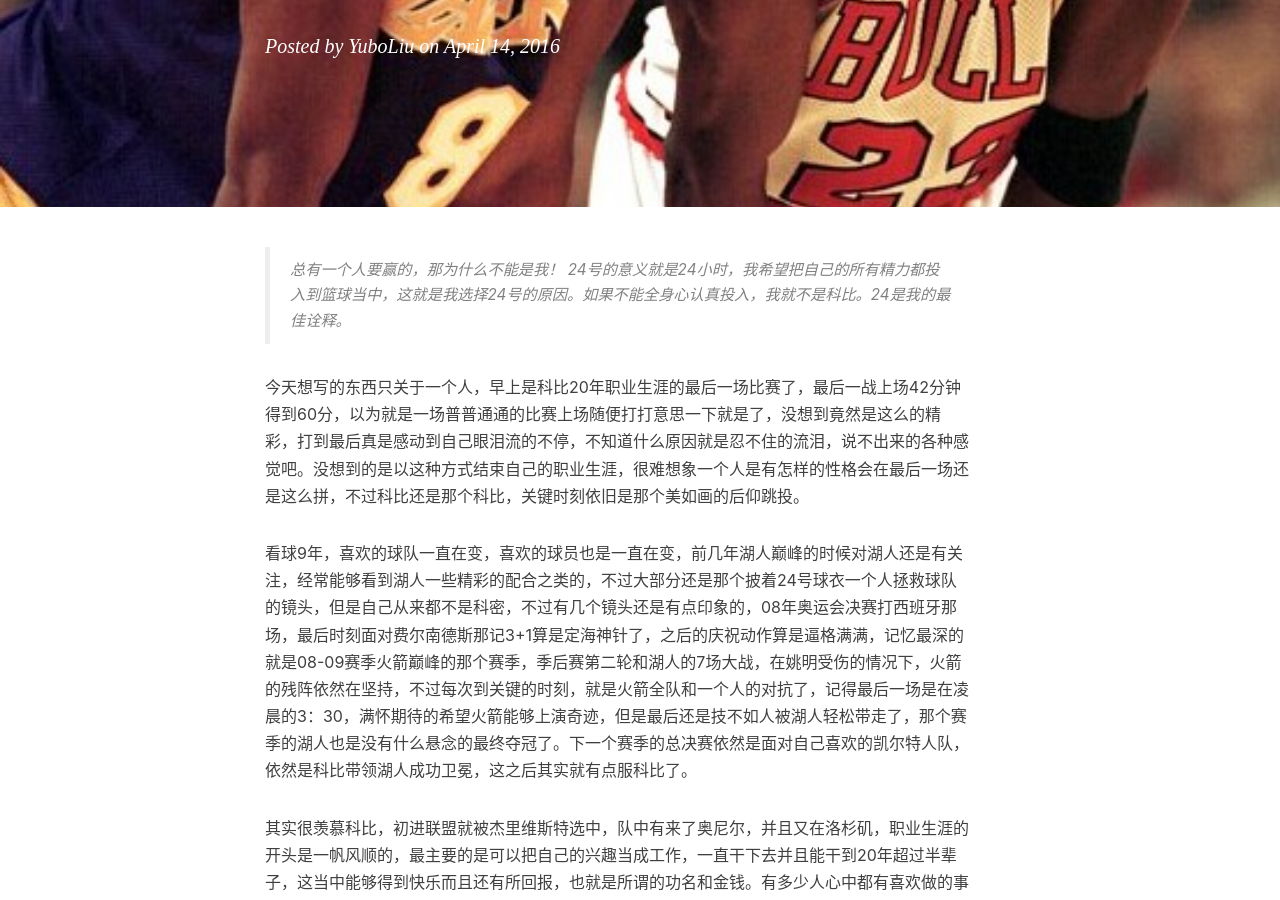
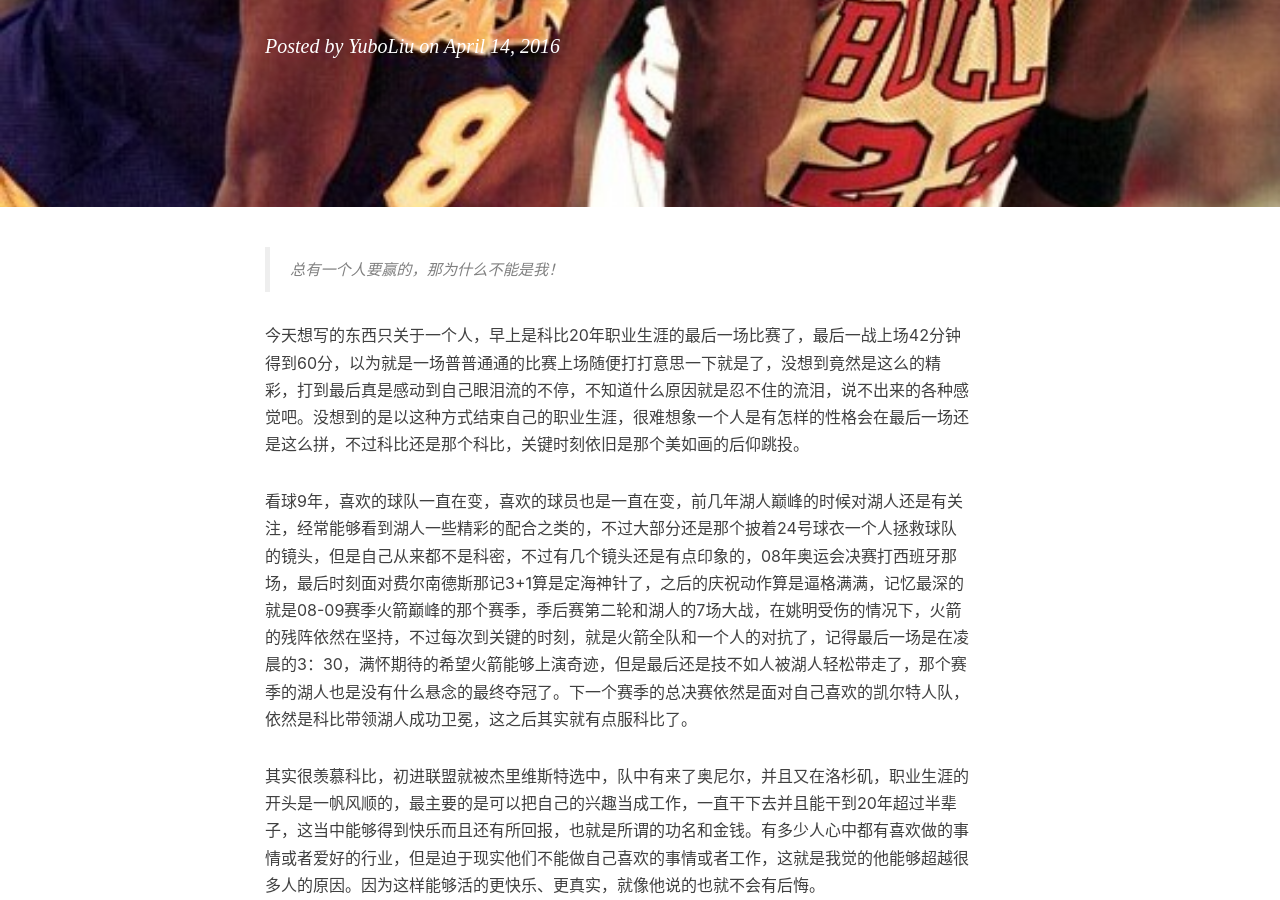
Before and after one commit to liuyubo2023/liuyubo2023.github.io, a Jekyll site: the page built from _posts/2016-04-14-kobe.markdown, in a window 1280 px wide and 900 px high, scrolled down 316 px. Built offline with Jekyll 4.4.1, drawn with Linux system fonts in a browser that asks for light colours; nearby versions of some CDN libraries; comment, search, counter and statistics services are not loaded.

Commit message:
删除重复

```diff
--- a/_posts/2016-04-14-kobe.markdown
+++ b/_posts/2016-04-14-kobe.markdown
@@ -10,7 +10,6 @@ tags:
 ---
 
 > 总有一个人要赢的，那为什么不能是我！
-> 24号的意义就是24小时，我希望把自己的所有精力都投入到篮球当中，这就是我选择24号的原因。如果不能全身心认真投入，我就不是科比。24是我的最佳诠释。
 
 今天想写的东西只关于一个人，早上是科比20年职业生涯的最后一场比赛了，最后一战上场42分钟得到60分，以为就是一场普普通通的比赛上场随便打打意思一下就是了，没想到竟然是这么的精彩，打到最后真是感动到自己眼泪流的不停，不知道什么原因就是忍不住的流泪，说不出来的各种感觉吧。没想到的是以这种方式结束自己的职业生涯，很难想象一个人是有怎样的性格会在最后一场还是这么拼，不过科比还是那个科比，关键时刻依旧是那个美如画的后仰跳投。
 
```
